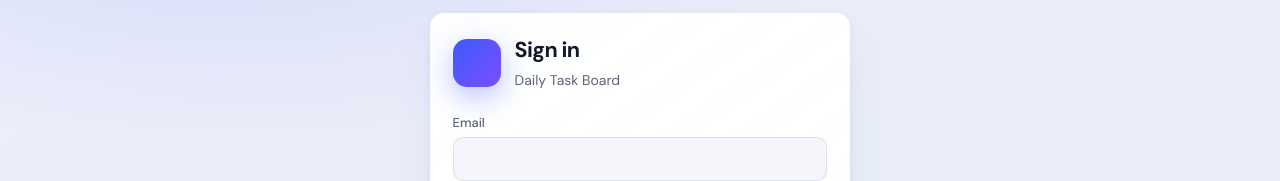
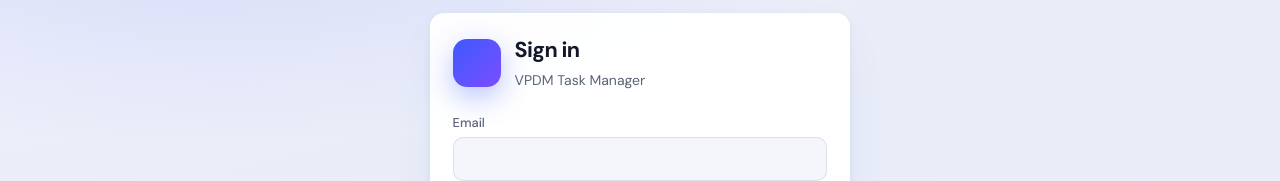
Before and after one commit to nensi-ocs/vpdm-task-manager, a React (Vite) app in the folder frontend/: page /login in a window 1280 px wide. Shown: the part 199-380 px from the top of the page. Built offline with nearby package versions, Linux system fonts and the light colour scheme; no server answers.

Commit message:
Update application title and branding references: change "Daily Task Board" to "VPDM Task Manager" in index.html, LoginPage.tsx, and RegisterPage.tsx for consistent branding across the application.

```diff
--- a/frontend/index.html
+++ b/frontend/index.html
@@ -6,7 +6,7 @@
     <meta name="viewport" content="width=device-width, initial-scale=1.0" />
     <meta name="theme-color" content="#e9edf7" />
     <meta name="description" content="Company daily task board — track work in one place." />
-    <title>Daily Task Board</title>
+    <title>VPDM Task Manager</title>
     <link rel="preconnect" href="https://fonts.googleapis.com" />
     <link rel="preconnect" href="https://fonts.gstatic.com" crossorigin />
     <link
--- a/frontend/src/pages/LoginPage.tsx
+++ b/frontend/src/pages/LoginPage.tsx
@@ -39,7 +39,7 @@ export function LoginPage() {
           <span className="brand-mark" aria-hidden />
           <div>
             <h1 className="auth-title">Sign in</h1>
-            <p className="auth-sub">Daily Task Board</p>
+            <p className="auth-sub">VPDM Task Manager</p>
           </div>
         </div>
         <form className="auth-form" onSubmit={(e) => void onSubmit(e)}>
--- a/frontend/src/pages/RegisterPage.tsx
+++ b/frontend/src/pages/RegisterPage.tsx
@@ -53,7 +53,7 @@ export function RegisterPage() {
           <span className="brand-mark" aria-hidden />
           <div>
             <h1 className="auth-title">Create account</h1>
-            <p className="auth-sub">Daily Task Board</p>
+            <p className="auth-sub">VPDM Task Managet</p>
           </div>
         </div>
         <form className="auth-form" onSubmit={(e) => void onSubmit(e)}>
```
